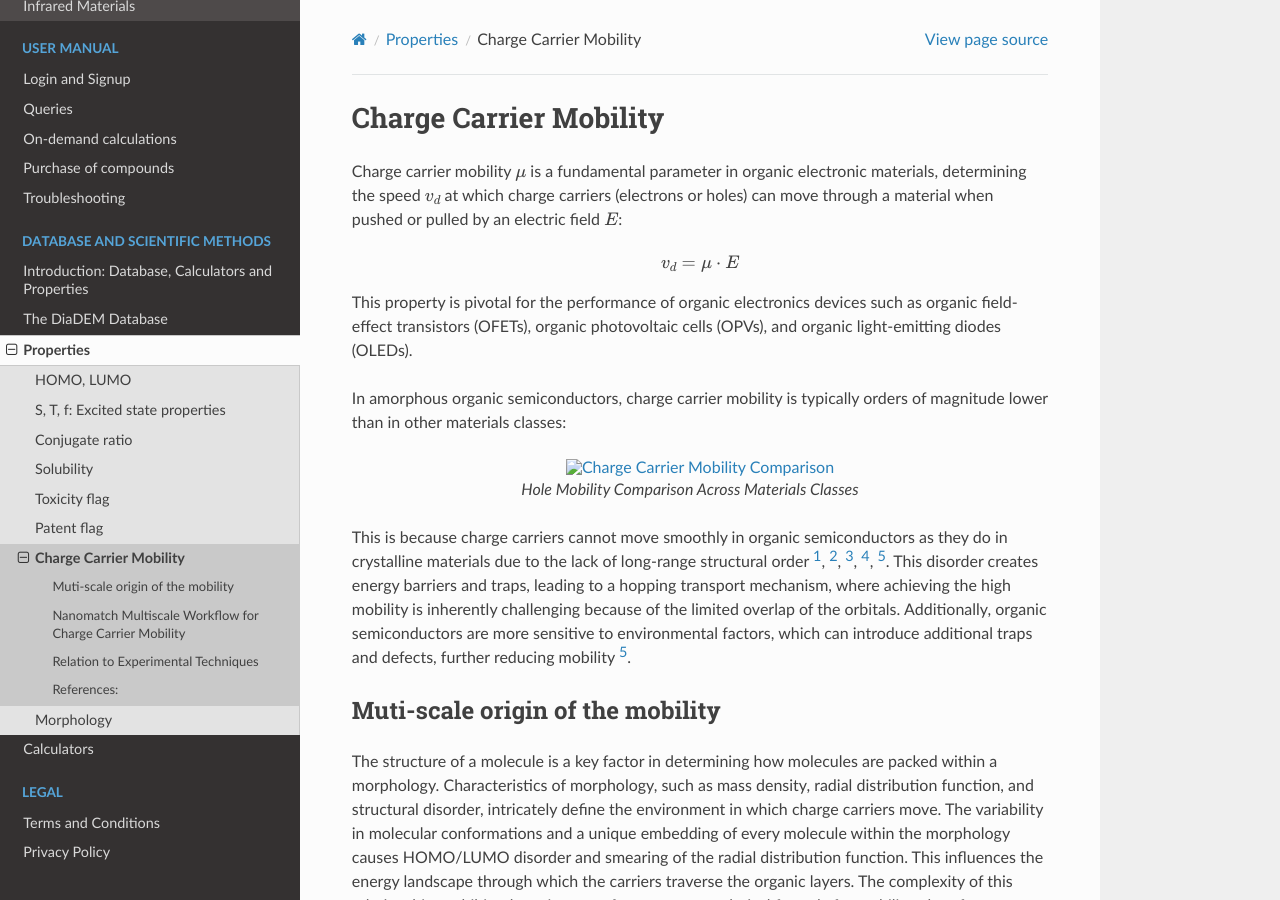
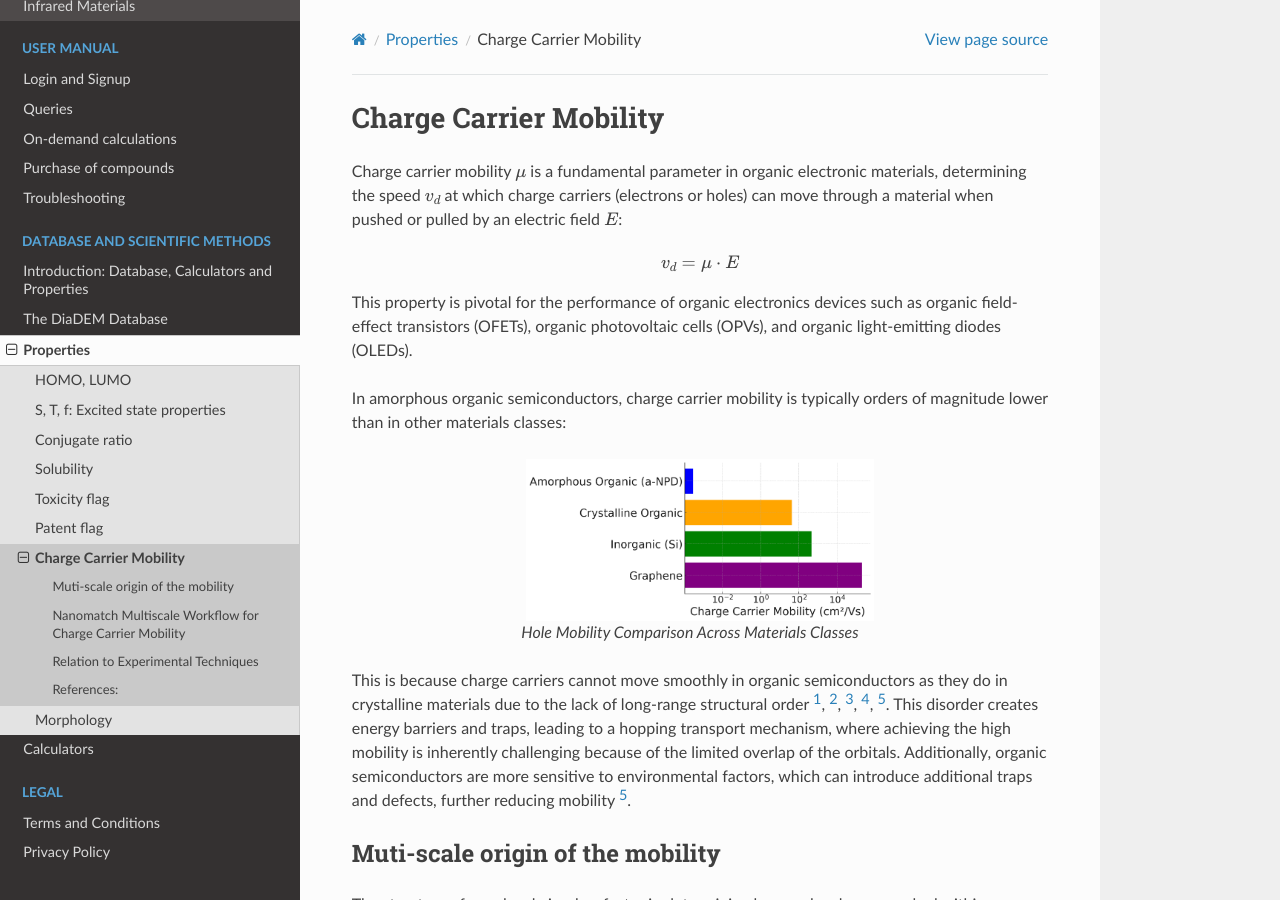
Before and after one commit to diadem-platform/diadem-docs, a Sphinx documentation site: the page built from docs/source/science/properties/mobility.rst, in a window 1280 px wide and 900 px high. Built offline with Sphinx 7.4.7 and the Read the Docs theme 2.0.0, drawn with Linux system fonts in a browser that asks for light colours.

Commit message:
correct path to pict

```diff
--- a/docs/source/science/properties/mobility.rst
+++ b/docs/source/science/properties/mobility.rst
@@ -14,7 +14,7 @@
 
 In amorphous organic semiconductors, charge carrier mobility is typically orders of magnitude lower than in other materials classes:
 
-.. figure:: mobility_comparision.png
+.. figure:: mobility/mobility_comparision.png
    :alt: Charge Carrier Mobility Comparison
    :width: 50%
    :align: center
```
